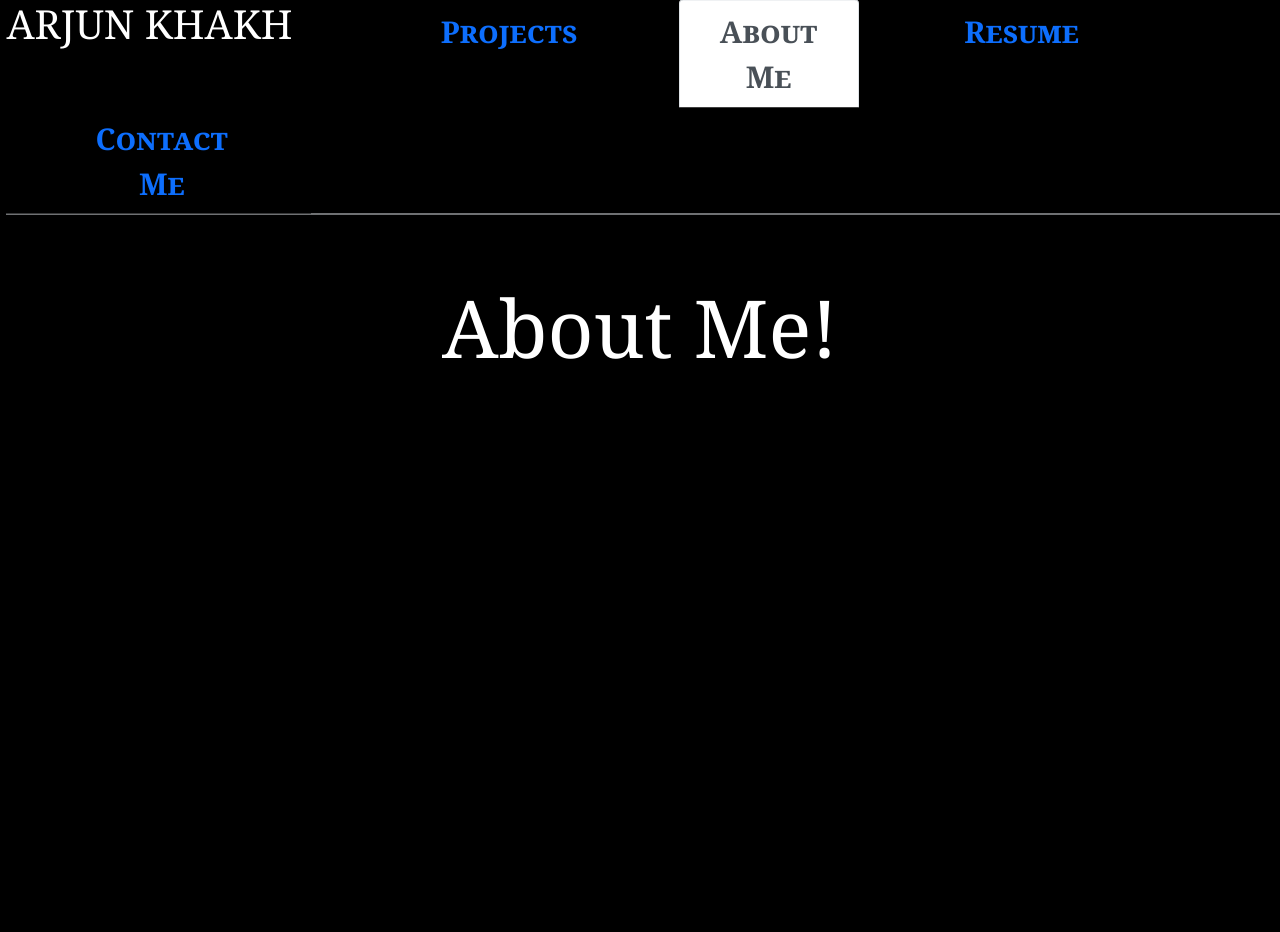
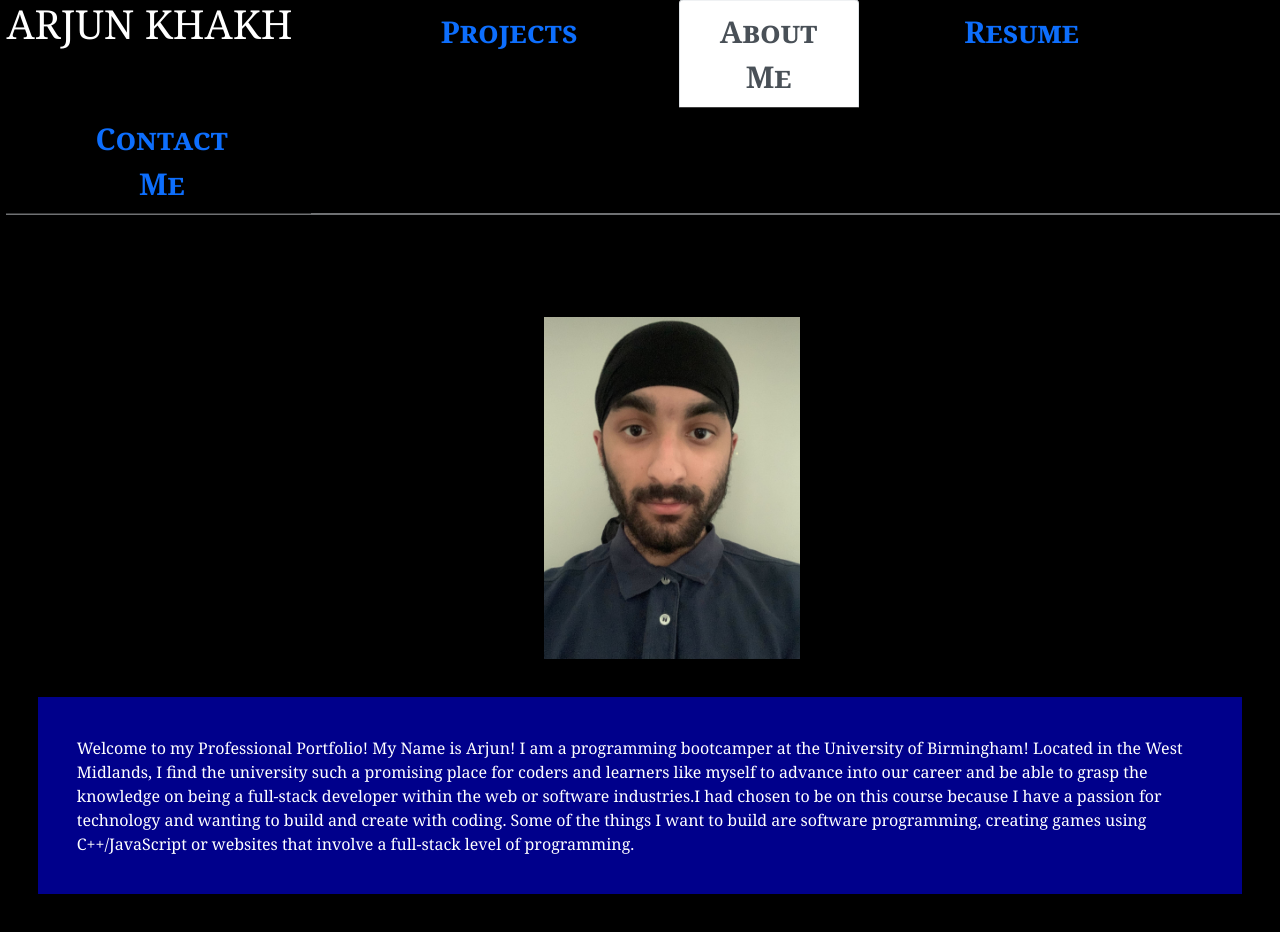
Before and after one commit to arjunkhakh/React-Portfolio, a React (Create React App) app: page / in a window 1280 px wide. Shown: the top 932 px of the page. Before the commit the page ends 800 px from the top, so only its background shows below. Built offline with nearby package versions, Linux system fonts and the light colour scheme.

Commit message:
creating my about me page and designing on the page

```diff
--- a/src/App.css
+++ b/src/App.css
@@ -82,3 +82,17 @@
   }
 
   /*  */
+
+  #profileimg {
+    width: 20%;
+    height: 20%;
+    margin-top: 3%;
+    margin-left: 5%;
+    justify-content: center;
+  }
+
+  #profileText {
+    margin: 3%;
+    background-color: darkblue;
+    padding: 3%;
+  }
--- a/src/components/Header.js
+++ b/src/components/Header.js
@@ -3,11 +3,7 @@ import React from 'react';
 function Header() {
   return (
     <>
-
-
       <h1 style={{color: "white"}} className="card-title">ARJUN KHAKH</h1>
-
-
   </>
   );
 }
--- a/src/components/pages/About.js
+++ b/src/components/pages/About.js
@@ -1,15 +1,22 @@
 import React from 'react';
+import me from "./images/Image from iOS.jpg"
 
 export default function About() {
   return (
+    <>
     <div>
+
       <center>
-      <h2 id="about-me">About Me!</h2>
 
+         <img id="profileimg" src={me} alt='Me'></img></center>
+         <p id='profileText'>
+        Welcome to my Professional Portfolio! My Name is Arjun! I am a programming bootcamper at the University of Birmingham! Located in the West
+        Midlands, I find the university such a promising place for coders and learners like myself to advance into our career and be able to
+        grasp the knowledge on being a full-stack developer within the web or software industries.I had chosen to be on this course because I have a passion for technology and wanting to build and create with coding.
+        Some of the things I want to build are software programming, creating games using C++/JavaScript or websites that involve a full-stack level of programming.
+         </p>
 
-
-
-    </center>
-    </div>
+      </div>
+    </>
   );
 }
```
Also changed, not shown: src/components/pages/images/Image from iOS.jpg (added).
